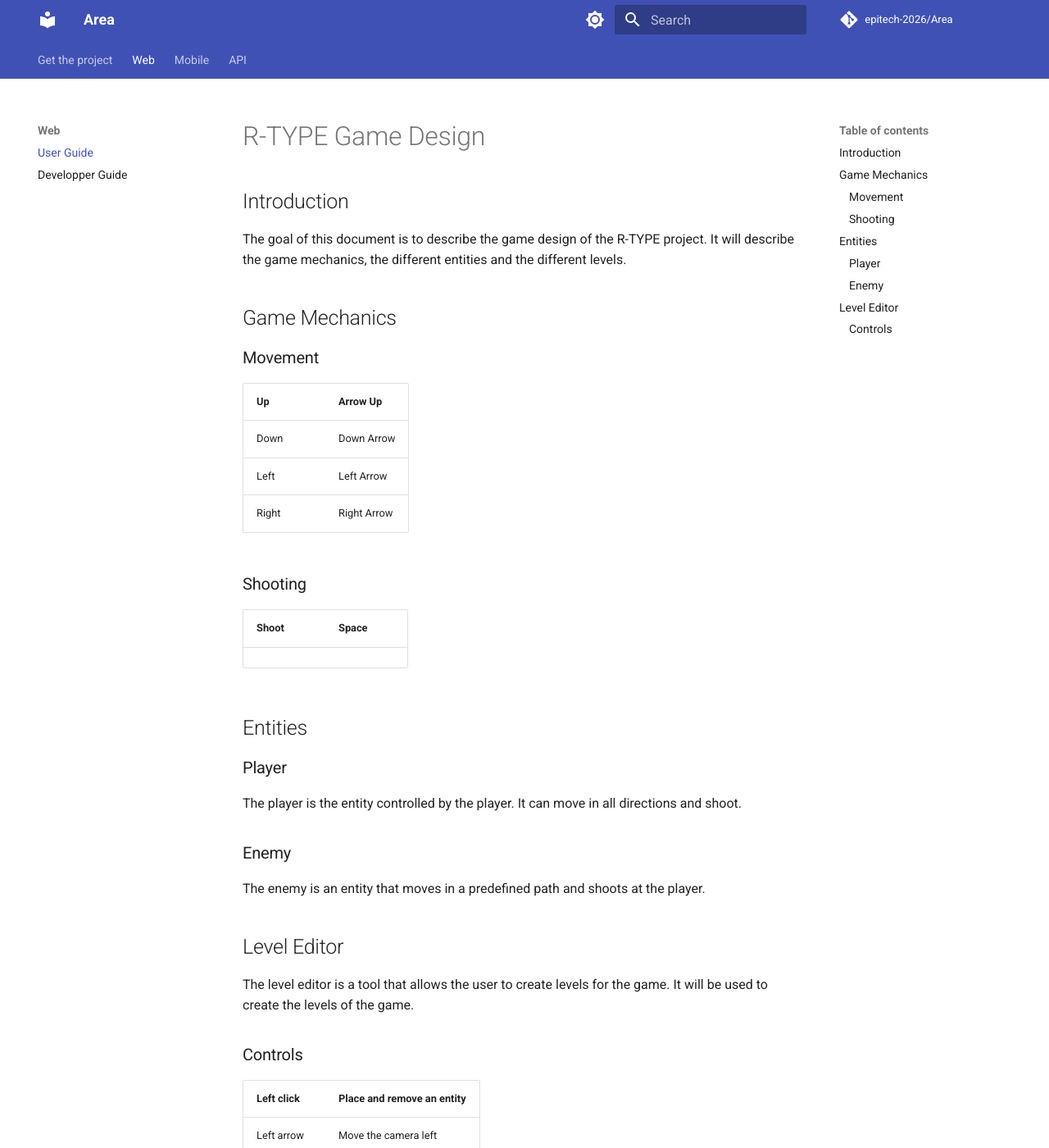
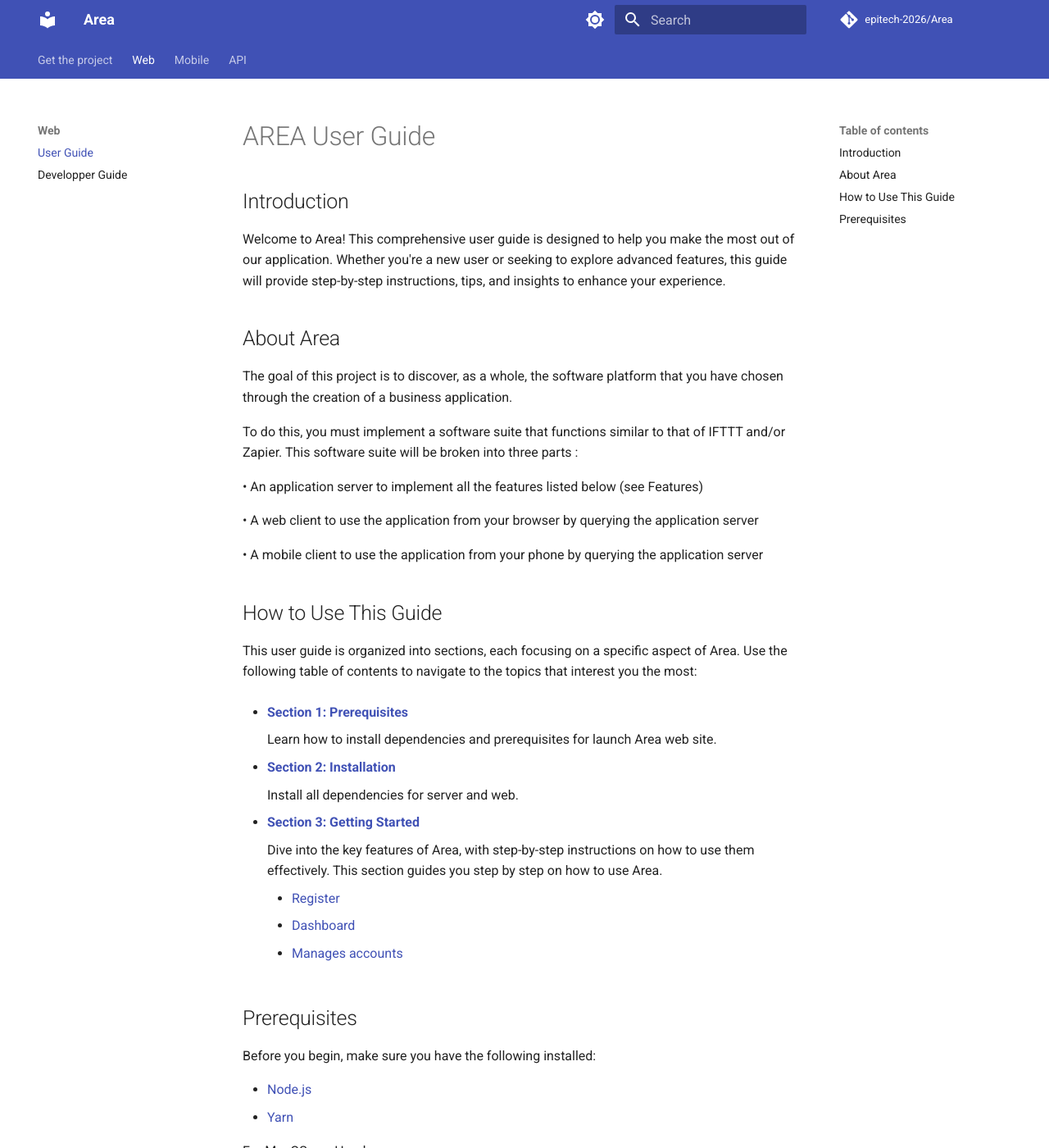
Before and after one commit to lennydelgado/AREA-Doc, an MkDocs documentation site: the page built from docs/Web/userGuide.md, in a window 1280 px wide and 1400 px high. Shown: the whole window at 82% size. Built offline with MkDocs 1.6.1 and Material for MkDocs 9.7.7, drawn with Linux system fonts in a browser that asks for light colours; comment, search, counter and statistics services are not loaded; some of the changed text lies outside the part shown.

Commit message:
Web userGuide

````diff
--- a/docs/Web/userGuide.md
+++ b/docs/Web/userGuide.md
@@ -1,37 +1,140 @@
-# R-TYPE Game Design
+# AREA User Guide
 
 ## Introduction
 
-The goal of this document is to describe the game design of the R-TYPE project. It will describe the game mechanics, the different entities and the different levels.
+Welcome to Area! This comprehensive user guide is designed to help you make the most out of our application. Whether you're a new user or seeking to explore advanced features, this guide will provide step-by-step instructions, tips, and insights to enhance your experience.
 
-## Game Mechanics
-### Movement
-| Up    | Arrow Up    |
-|-------|-------------|
-| Down  | Down Arrow  |
-| Left  | Left Arrow  |
-| Right | Right Arrow |
+## About Area
 
-### Shooting
-| Shoot    | Space   |
-|----------|---------|
+The goal of this project is to discover, as a whole, the software platform that you have chosen through the
+creation of a business application.
+
+To do this, you must implement a software suite that functions similar to that of IFTTT and/or Zapier.
+This software suite will be broken into three parts :
+
+• An application server to implement all the features listed below (see Features)
+
+• A web client to use the application from your browser by querying the application server
+
+• A mobile client to use the application from your phone by querying the application server
+
+## How to Use This Guide
+
+This user guide is organized into sections, each focusing on a specific aspect of Area. Use the following table of contents to navigate to the topics that interest you the most:
+
+- **[Section 1: Prerequisites](#Prerequisites)**
+
+    Learn how to install dependencies and prerequisites for launch Area web site.
+
+- **[Section 2: Installation](#installation)**
+
+    Install all dependencies for server and web.
+
+- **[Section 3: Getting Started](#getting-started)**
+
+    Dive into the key features of Area, with step-by-step instructions on how to use them effectively.
+    This section guides you step by step on how to use Area.
+
+    - [Register](#register)
+    - [Dashboard](#dashboard)
+    - [Manages accounts](#manages-accounts)
 
 
-## Entities
-### Player
-The player is the entity controlled by the player. It can move in all directions and shoot.
+## Prerequisites
 
-### Enemy
-The enemy is an entity that moves in a predefined path and shoots at the player.
+Before you begin, make sure you have the following installed:
 
+- [Node.js](https://nodejs.org/)
+- [Yarn](https://yarnpkg.com/)
 
-## Level Editor
-The level editor is a tool that allows the user to create levels for the game. It will be used to create the levels of the game.
+For MacOS use Hombrew:
 
-### Controls
-| Left click  | Place and remove an entity |
-|-------------|----------------------------|
-| Left arrow  | Move the camera left       |
-| Right arrow | Move the camera right      |
-| L Key       | Load map                   |
-| S Key       | Save map                   |
+```bash
+/bin/bash -c "$(curl -fsSL https://raw.githubusercontent.com/Homebrew/install/HEAD/install.sh)"
+
+brew install node
+
+brew install yarn
+```
+
+# Installation
+
+1. **Clone the repository:**
+```bash
+git clone git@github.com:EpitechPromo2026/B-DEV-500-MAR-5-2-area-thibault.avon.git
+cd B-DEV-500-MAR-5-2-area-thibault.avon
+```
+
+2. **Install dependencies for API:**
+```bash
+cd AREA-API
+yarn
+```
+
+3. **Install dependencies for Web:**
+
+    Open another terminal and past:
+```bash
+cd AREA-WEB
+yarn
+```
+
+4. **Running server:**
+
+    On AREA-API, run:
+```bash
+yarn dev
+```
+
+5. **Running Web page:**
+
+    On AREA-WEB, run:
+```bash
+yarn start
+```
+
+## Getting Started
+
+You will arrive on this page:
+
+![Landing Page](img/landing_page.png)
+
+### Register
+
+Register a account. You can use your email adress, Facebook or Gmail:
+
+![Register Page](img/register.png)
+
+### Dashboard
+
+The dashboard is presented as follows:
+
+![Dashbord empty](img/empty_dashboard.png)
+
+You can create a action in button "Create action"
+
+![Action](img/action.png)
+
+In this section:
+
+- Name: how you name your action.
+
+- Description: a brief description on your action.
+
+- Reaction: you can add as many reactions as you want. Just press the 'Add new reaction' button.
+
+You can add as many Actions / Reactions as you want, and you can activate or not this actions:
+
+![Some Action](img/some_actions.png)
+
+Customize it as you wish.
+
+NOTE: you MUST be connected to the various services to perform actions/reactions. See Manages accounts page.
+
+### Manages accounts
+
+This page allows you to connect to the various services offered by Area. It is presented as follows:
+
+![Manages Accounts Page](img/accounts.png)
+
+Click on "Connect" for uses services.
````
Also changed, not shown: docs/Web/img/accounts.png (added), docs/Web/img/action.png (added), docs/Web/img/dashboard.png (added), docs/Web/img/empty_dashboard.png (added), docs/Web/img/landing_page.png (added), docs/Web/img/mobile.png (added), docs/Web/img/register.png (added), docs/Web/img/some_actions.png (added), 1 other file.
